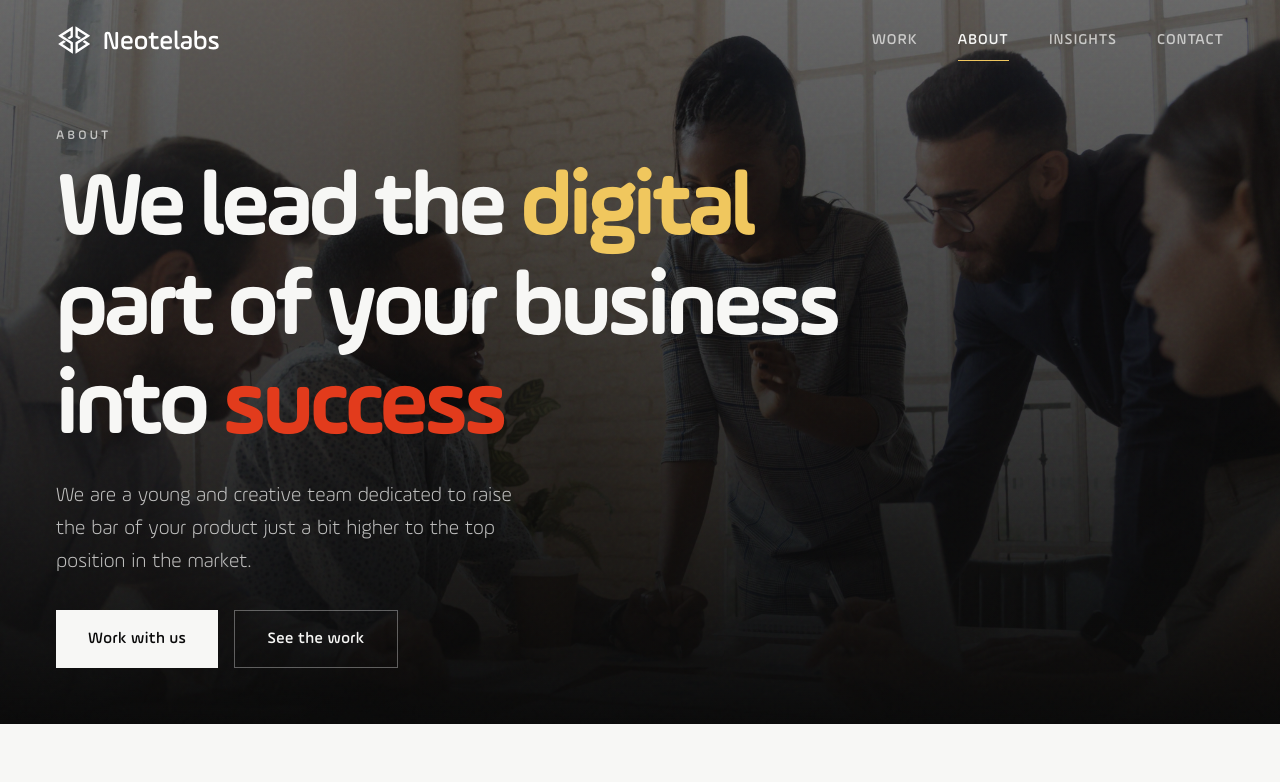
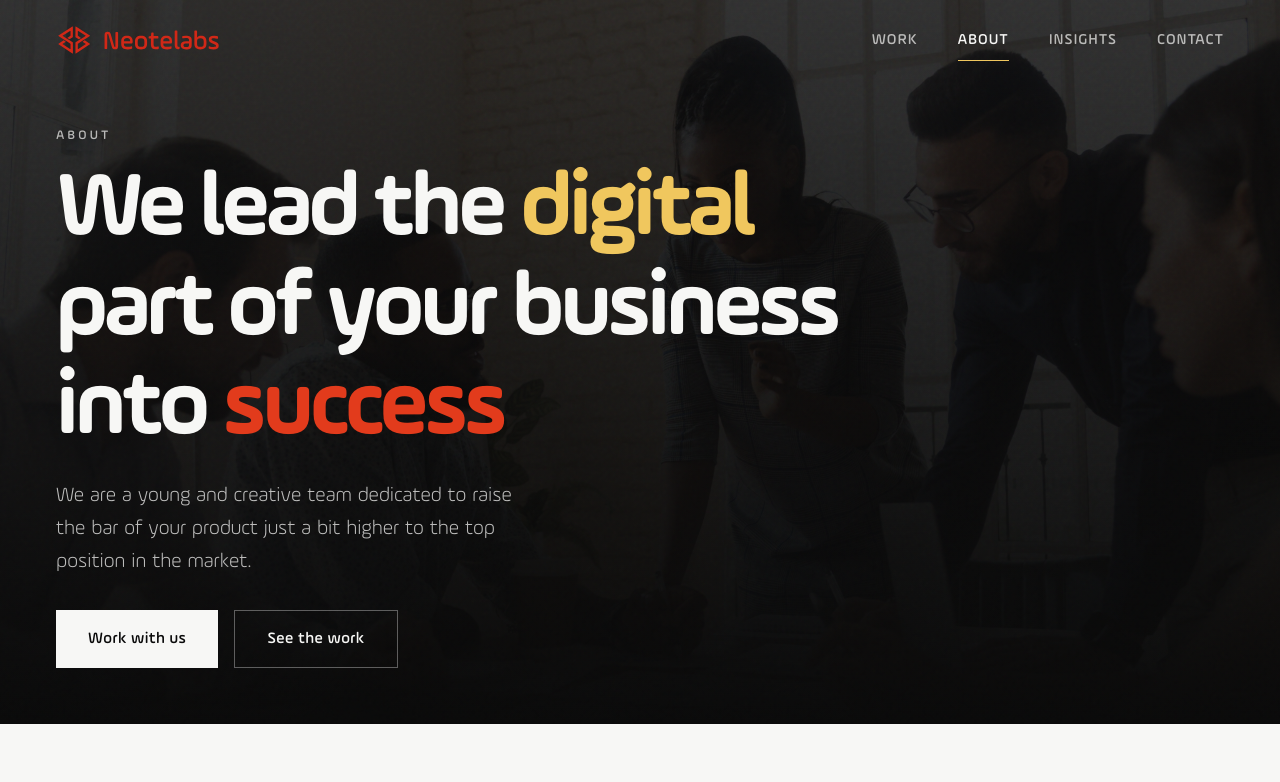
Before and after one commit to sammagafu/neoteagency, a Laravel app: page /about in a window 1280 px wide. Shown: the top 782 px of the page. Run offline with Laravel 12, Linux system fonts and the light colour scheme; data comes from the database, SQL or seed files in the repository; style sheets or scripts are compiled from the project's sources.

Commit message:
Darken hero overlays and keep the red brand logo
Add a stronger veil/gradient over hero media so copy stays readable, and always use the red Neotelabs logo instead of the white swap.

Co-authored-by: Samuel Frederick <sammagafu@users.noreply.github.com>

```diff
--- a/resources/js/app.js
+++ b/resources/js/app.js
@@ -109,17 +109,14 @@ const initNav = () => {
     const panel = document.querySelector('[data-nav-panel]');
 
     if (header) {
-        const logo = header.querySelector('img[data-logo-light]');
-        const onDarkHome = header.classList.contains('is-on-dark');
+        const onDark = header.classList.contains('is-on-dark');
         const onScroll = () => {
             const scrolled = window.scrollY > 24;
             header.classList.toggle('is-scrolled', scrolled);
-            if (onDarkHome) {
+            if (onDark) {
+                // Keep brand logo red; only swap nav text contrast when the bar goes paper.
                 header.classList.toggle('text-paper', !scrolled);
                 header.classList.toggle('text-ink', scrolled);
-                if (logo) {
-                    logo.src = scrolled ? logo.dataset.logoDark : logo.dataset.logoLight;
-                }
             }
         };
         onScroll();
--- a/resources/views/components/site/header.blade.php
+++ b/resources/views/components/site/header.blade.php
@@ -14,11 +14,9 @@
     <div class="site-container flex h-16 items-center justify-between lg:h-20">
         <a href="{{ route('home') }}" class="relative z-20" aria-current="{{ request()->routeIs('home') ? 'page' : 'false' }}">
             <img
-                src="{{ asset('images/brand/logo-white.svg') }}"
+                src="{{ asset('images/brand/logo.svg') }}"
                 alt="{{ $site['site_name'] ?? 'Neotelabs' }}"
                 class="h-7 w-auto sm:h-8"
-                data-logo-light="{{ asset('images/brand/logo-white.svg') }}"
-                data-logo-dark="{{ asset('images/brand/logo.svg') }}"
             >
         </a>
 
--- a/resources/views/components/site/page-hero.blade.php
+++ b/resources/views/components/site/page-hero.blade.php
@@ -12,8 +12,9 @@
 <section {{ $attributes->merge(['class' => 'page-hero relative overflow-hidden '.($dark ? 'bg-ink text-paper' : 'bg-paper text-ink')]) }}>
     @if ($dark)
         <div class="absolute inset-0">
-            <img src="{{ $bg }}" alt="" class="h-full w-full object-cover opacity-50" loading="eager">
-            <div class="absolute inset-0 bg-gradient-to-t from-ink via-ink/60 to-ink/25"></div>
+            <img src="{{ $bg }}" alt="" class="h-full w-full object-cover opacity-45" loading="eager">
+            <div class="absolute inset-0 bg-ink/50"></div>
+            <div class="absolute inset-0 bg-gradient-to-t from-ink via-ink/65 to-ink/30"></div>
             <div class="grain absolute inset-0"></div>
         </div>
     @endif
--- a/resources/views/pages/home.blade.php
+++ b/resources/views/pages/home.blade.php
@@ -15,7 +15,8 @@
             >
                 <source src="{{ asset('videos/hero-loop.mp4') }}" type="video/mp4">
             </video>
-            <div class="absolute inset-0 bg-ink/35"></div>
+            <div class="absolute inset-0 bg-ink/55"></div>
+            <div class="absolute inset-0 bg-gradient-to-t from-ink via-ink/55 to-ink/25"></div>
             <div class="grain absolute inset-0"></div>
         </div>
 
```
Also changed, not shown: 5 other files.
